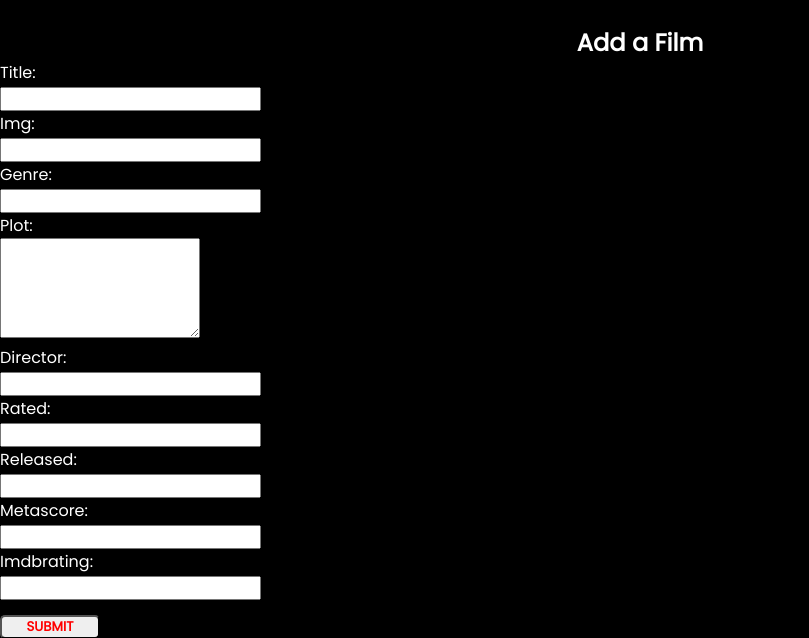
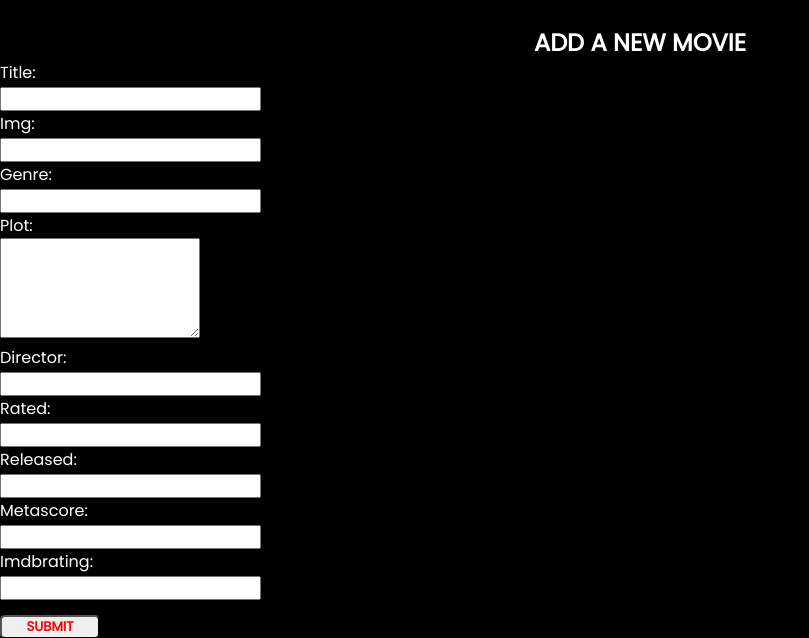
Before and after one commit to smikhu/Pirates, a Django app: page /new/ in a window 1280 px wide. Shown: the part 80-718 px from the top of the page, without its empty margins (0-809 px from the left). Run offline with Django 4.2, Linux system fonts and the light colour scheme.

```diff
--- a/main_app/templates/film_create.html
+++ b/main_app/templates/film_create.html
@@ -4,7 +4,7 @@
 
 
 
-<h2 class="create-edit-movie">Add a Film</h2>
+<h2 class="create-edit-movie">ADD A NEW MOVIE</h2>
 
 <div class="create-film">
   <form method="post">
--- a/main_app/templates/home.html
+++ b/main_app/templates/home.html
@@ -35,11 +35,7 @@
         </a>
         <h2 class="main-title">{{film.title}}</h2>
 
-        {% if film.user.pk == user.pk %}
-
-            <p class="user-info">Added By {{ user.username }}</p>
-
-        {% endif  %}
+        <p class="user-info">Added By {{ film.user.username }}</p>
 
     </div>
 
```
